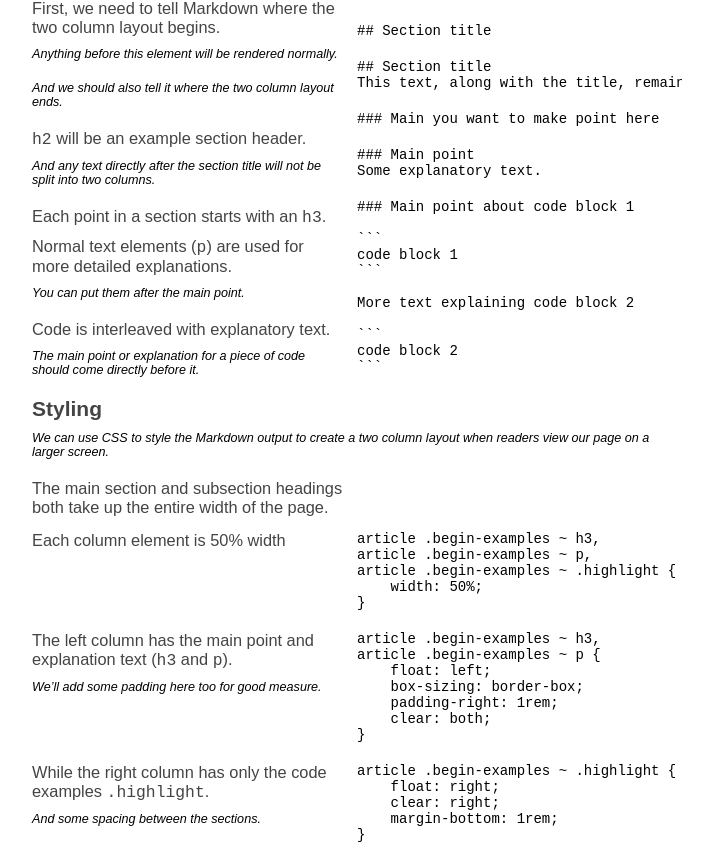
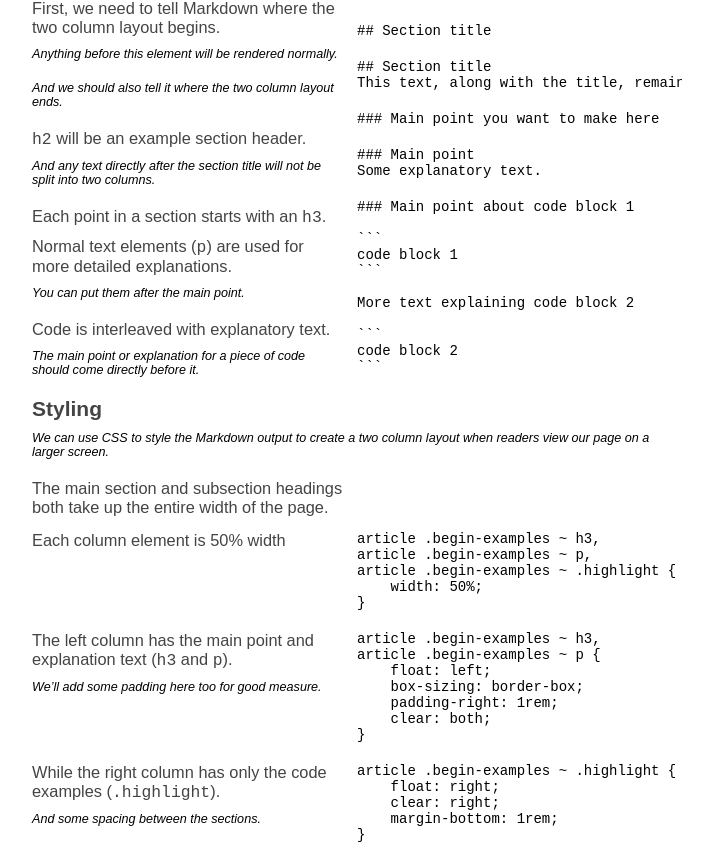
Before and after one commit to mattbierner/markdown-two-column-documentation-example, a Jekyll site: the page built from index.md, in a window 1280 px wide. Shown: the part 382-1244 px from the top of the page, without its empty margins (283-996 px from the left). Built offline with Jekyll 4.4.1, drawn with Linux system fonts in a browser that asks for light colours; Markdown is read by kramdown in place of the engine named in the settings.

Commit message:
Fixed some text

````diff
--- a/index.md
+++ b/index.md
@@ -46,7 +46,7 @@ This text, along with the title, remains in a single column
 ### Each point in a section starts with an `h3`.
 
 ```
-### Main you want to make point here
+### Main point you want to make here
 ```
 
 ### Normal text elements (`p`) are used for more detailed explanations.
@@ -109,7 +109,7 @@ article .begin-examples ~ p {
 }
 ```
 
-### While the right column has only the code examples `.highlight`.
+### While the right column has only the code examples (`.highlight`).
 And some spacing between the sections.
 
 ```
````
